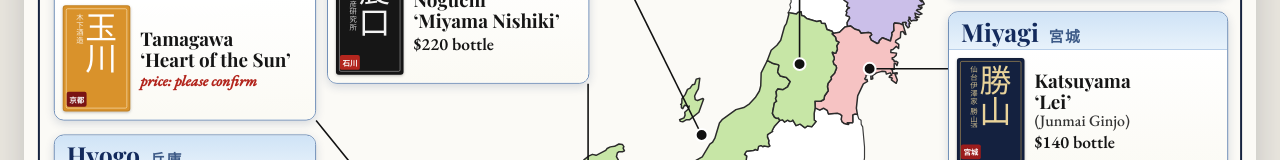
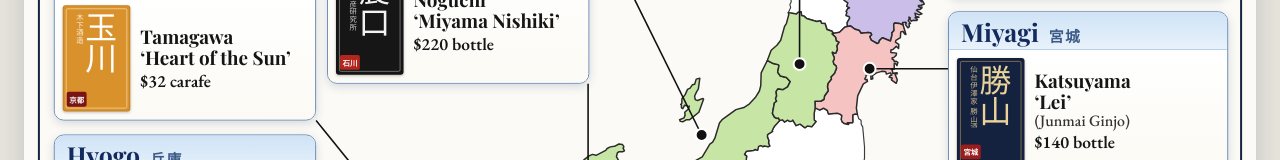
Before and after one commit to obonaikenichi-lab/reshipiapp, a plain HTML site: page sake-map/index.html in a window 1280 px wide. Shown: the part 745-905 px from the top of the page. Drawn offline with nearby package versions, Linux system fonts and the light colour scheme; a web font is replaced by a local one.

Commit message:
Add Heart of the Sun price ($32 carafe)
Co-Authored-By: Claude Opus 5.5 <noreply@anthropic.com>
Claude-Session: https://claude.ai/code/session_01JpeZSeqzQPji2f8RYc8ohg

```diff
--- a/sake-map/index.html
+++ b/sake-map/index.html
@@ -76,7 +76,7 @@ body{padding-left:max(16px, env(safe-area-inset-left, 0px));padding-right:max(16
 <section class="card" data-pref="tochigi" data-fx="0.5" data-fy="0.5" style="left:930px;top:935px;width:280px"><h2>Tochigi<small>栃木</small></h2><div class="row"><div class="lbl" style="--lb:#e9f3f9;--lf:#0f3557;--la:#5b9bc4;--fs:32px;--ls:#1d6fa5" role="img" aria-label="せんきん 仙禽"><span class="brand">仙禽</span><span class="kura">せんきん</span><span class="seal">栃木</span></div><div class="info"><b>Senkin<br>‘Modern’</b><span class="g">(Junmai)</span><span class="p">$21 carafe / $71 bottle</span></div></div><div class="row"><div class="lbl" style="--lb:#e8dcc0;--lf:#1c1c1c;--la:#7a6233;--fs:32px" role="img" aria-label="惣誉酒造 惣誉"><span class="brand">惣誉</span><span class="kura">惣誉酒造</span><span class="seal">栃木</span></div><div class="info"><b>Sohomare<br>‘Tokubetsu Kimoto’</b><span class="g">(Junmai Daiginjo)</span><span class="p">$25 carafe / $84 bottle</span></div></div></section>
 <section class="card" data-pref="kanagawa" data-fx="0.5" data-fy="0.45" style="left:930px;top:1170px;width:280px"><h2>Kanagawa<small>神奈川</small></h2><div class="row"><div class="lbl" style="--lb:#fbfaf3;--lf:#1d3b22;--la:#5d8a4a;--fs:19px;--ls:#2e6b34" role="img" aria-label="泉橋酒造 いづみ橋"><span class="brand">いづみ橋</span><span class="kura">泉橋酒造</span><span class="seal">神奈川</span></div><div class="info"><b>Izumibashi<br>‘Kimoto’</b><span class="g">(Kimoto Junmai)</span><span class="p">$28 carafe / $92 bottle</span></div></div></section>
 <section class="card" data-pref="gifu" data-fx="0.5" data-fy="0.55" style="left:662px;top:1305px;width:228px"><h2>Gifu<small>岐阜</small></h2><div class="row"><div class="lbl" style="--lb:#1f2f5a;--lf:#fff;--la:#9fb3dd;--fs:19px" role="img" aria-label="中島醸造 小左衛門"><span class="brand">小左衛門</span><span class="kura">中島醸造</span><span class="seal">岐阜</span></div><div class="info"><b>Kozaemon<br>‘Gokigen Tori’</b><span class="p">$120 bottle</span></div></div></section>
-<section class="card" data-pref="kyoto" data-fx="0.35" data-fy="0.55" style="left:30px;top:560px;width:262px"><h2>Kyoto<small>京都</small></h2><div class="row"><div class="lbl" style="--lb:#9e1d1d;--lf:#fff;--la:#f0c27a;--fs:32px;--ls:#1f1f1f" role="img" aria-label="木下酒造 玉川"><span class="brand">玉川</span><span class="kura">木下酒造</span><span class="seal">京都</span></div><div class="info"><b>Tamagawa<br>‘Heart of Oak’</b><span class="g">(Tokubetsu Junmai)</span><span class="p">$22 carafe</span></div></div><div class="row"><div class="lbl" style="--lb:#d9922b;--lf:#fff;--la:#fff1d0;--fs:32px;--ls:#7a1414" role="img" aria-label="木下酒造 玉川"><span class="brand">玉川</span><span class="kura">木下酒造</span><span class="seal">京都</span></div><div class="info"><b>Tamagawa<br>‘Heart of the Sun’</b><span class="p ask">price: please confirm</span></div></div></section>
+<section class="card" data-pref="kyoto" data-fx="0.35" data-fy="0.55" style="left:30px;top:560px;width:262px"><h2>Kyoto<small>京都</small></h2><div class="row"><div class="lbl" style="--lb:#9e1d1d;--lf:#fff;--la:#f0c27a;--fs:32px;--ls:#1f1f1f" role="img" aria-label="木下酒造 玉川"><span class="brand">玉川</span><span class="kura">木下酒造</span><span class="seal">京都</span></div><div class="info"><b>Tamagawa<br>‘Heart of Oak’</b><span class="g">(Tokubetsu Junmai)</span><span class="p">$22 carafe</span></div></div><div class="row"><div class="lbl" style="--lb:#d9922b;--lf:#fff;--la:#fff1d0;--fs:32px;--ls:#7a1414" role="img" aria-label="木下酒造 玉川"><span class="brand">玉川</span><span class="kura">木下酒造</span><span class="seal">京都</span></div><div class="info"><b>Tamagawa<br>‘Heart of the Sun’</b><span class="p">$32 carafe</span></div></div></section>
 <section class="card" data-pref="shiga" data-fx="0.5" data-fy="0.5" style="left:362px;top:1150px;width:245px"><h2>Shiga<small>滋賀</small></h2><div class="row"><div class="lbl" style="--lb:#f5efe0;--lf:#8f1d1d;--la:#8f1d1d;--fs:25px" role="img" aria-label="北島酒造 御代栄"><span class="brand">御代栄</span><span class="kura">北島酒造</span><span class="seal">滋賀</span></div><div class="info"><b>Miyosakae<br>‘Sakahan’</b><span class="g">(Junmai Kimoto)</span><span class="p">$28 carafe</span></div></div></section>
 <section class="card" data-pref="hyogo" data-fx="0.6" data-fy="0.4" style="left:30px;top:800px;width:262px"><h2>Hyogo<small>兵庫</small></h2><div class="row"><div class="lbl" style="--lb:#fff;--lf:#111;--la:#b08d3c;--fs:32px" role="img" aria-label="本田商店 龍力"><span class="brand">龍力</span><span class="kura">本田商店</span><span class="seal">兵庫</span></div><div class="info"><b>Tatsuriki<br>‘Shinryu Nishiki’</b><span class="g">(Junmai Ginjo)</span><span class="p">$23 carafe / $79 bottle</span></div></div></section>
 <section class="card" data-pref="saga" data-fx="0.5" data-fy="0.4" style="left:30px;top:1490px;width:540px"><h2>Saga<small>佐賀</small></h2><div class="pair"><div class="row"><div class="lbl" style="--lb:#0d0d0d;--lf:#e8e8e8;--la:#8a8a8a;--fs:32px" role="img" aria-label="東鶴酒造 東鶴"><span class="brand">東鶴</span><span class="kura">東鶴酒造</span><span class="mark">BLACK</span></div><div class="info"><b>Azumatsuru<br>‘Black’</b><span class="g">(Tokubetsu Kimoto Junmai Ginjo)</span><span class="p">$30 carafe / $95 bottle</span></div></div><div class="row"><div class="lbl" style="--lb:#121212;--lf:#d8b65e;--la:#d8b65e;--fs:32px" role="img" aria-label="光武酒造場 光武"><span class="brand">光武</span><span class="kura">光武酒造場</span><span class="mark">Q</span></div><div class="info"><b>Mitsutake<br>‘Q’</b><span class="g">(Junmai Daiginjo)</span><span class="p">$270 bottle</span></div></div></div></section>
```
Also changed, not shown: 2 other files.
